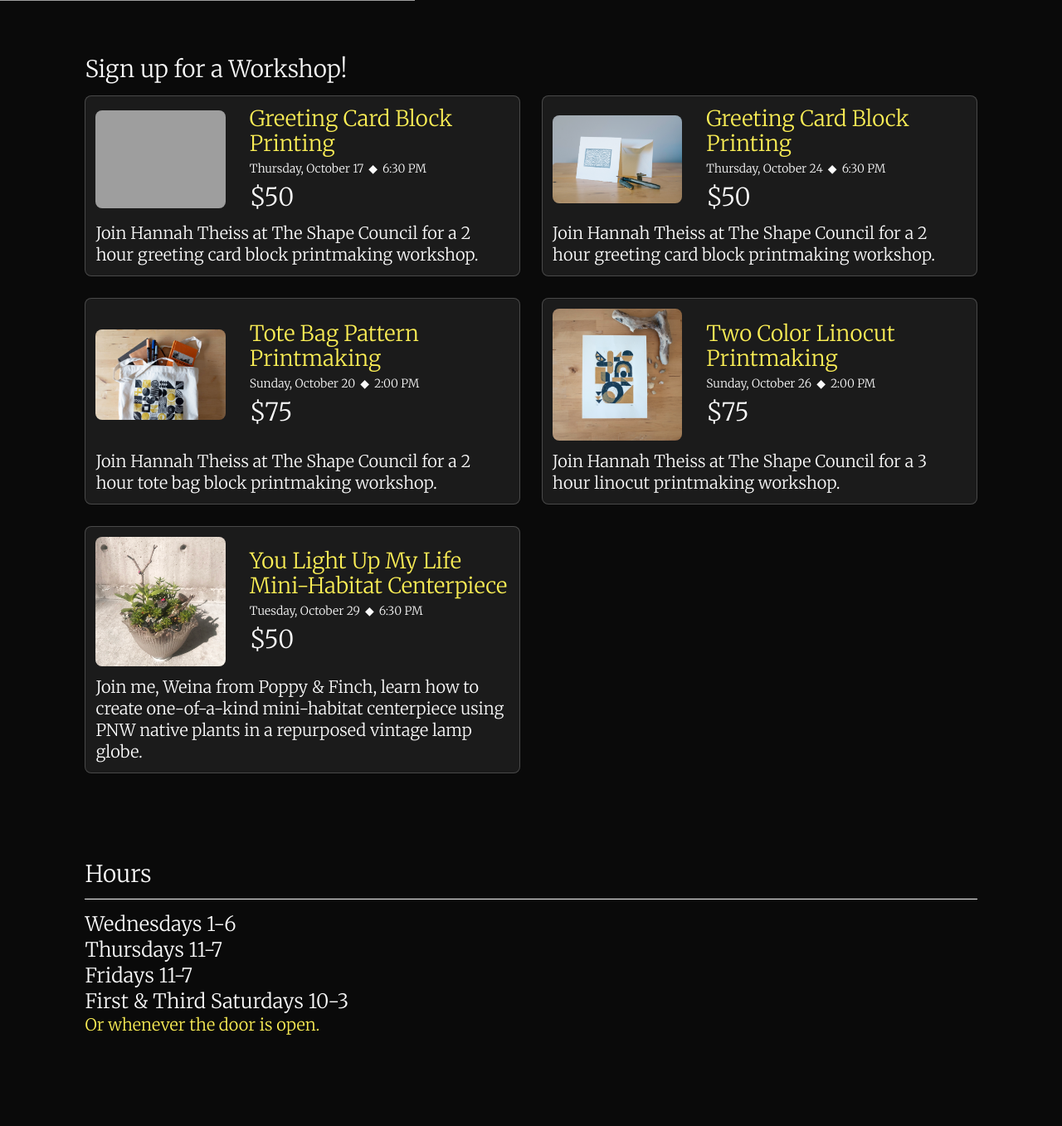
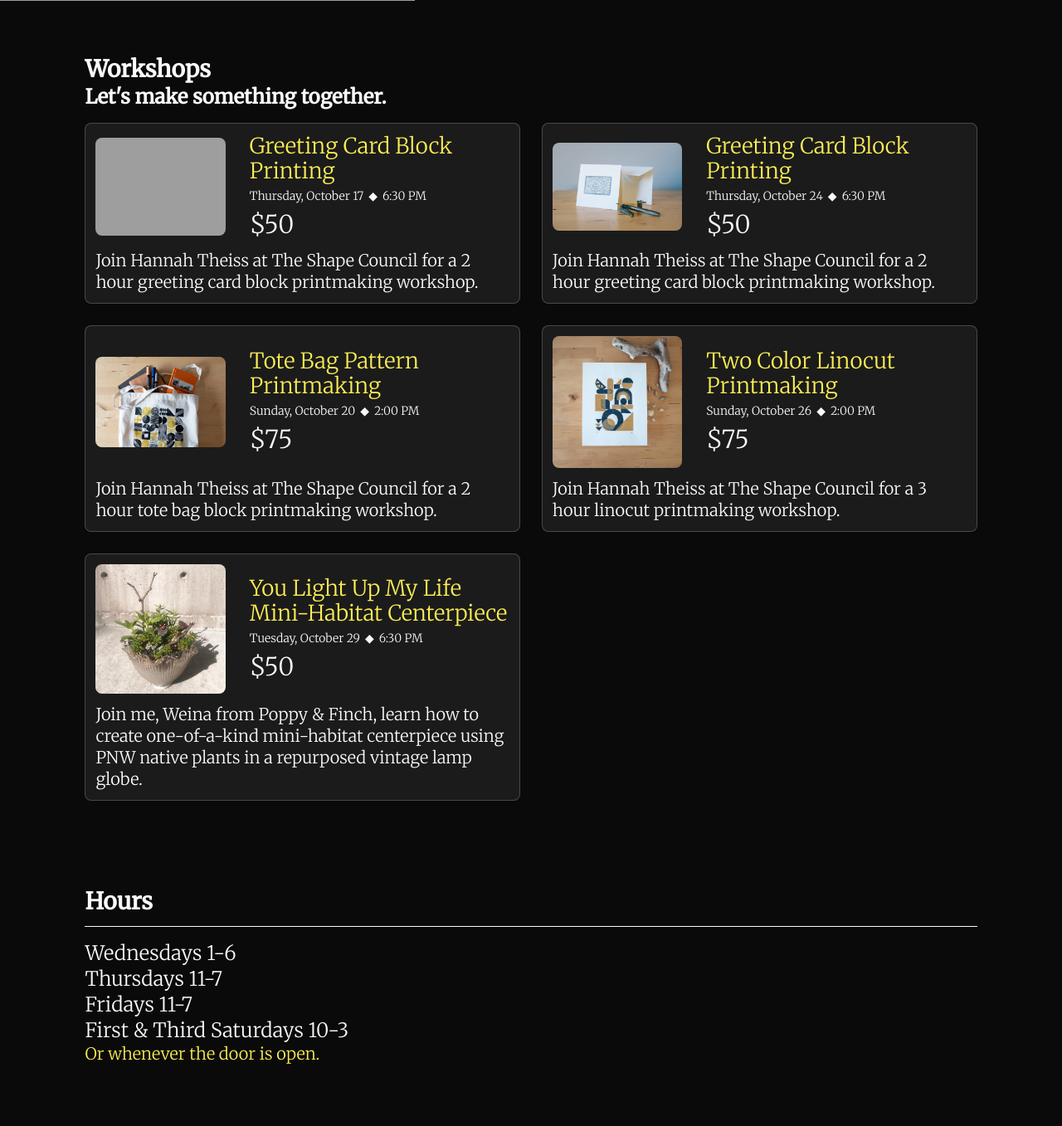
Before and after one commit to theshapecouncil/hello-world, a PHP site: page / in a window 1280 px wide. Shown: the part 374-1731 px from the top of the page at 83% size. Before the commit the page ends 1621 px from the top, so only its background shows below. Run offline with PHP 8.4, Linux system fonts and the light colour scheme; grey boxes are pictures that could not be loaded.

Commit message:
Styles and content

```diff
--- a/index.html
+++ b/index.html
@@ -7,7 +7,6 @@
       href="https://fonts.googleapis.com/css?family=Merriweather:300,400&display=swap"
       rel="stylesheet"
     />
-
     <link rel="stylesheet" href="normalize.css" />
     <link rel="stylesheet" href="theshapecouncil.css" />
   </head>
@@ -23,14 +22,18 @@
     </div>
     <section class="workshops">
       <header class="grid-header">
-        <h2>Sign up for a Workshop!</h2>
+        <h2>Workshops</h2>
+        <h3>Let's make something together.</h3>
       </header>
       <div class="card-container">
         <figure class="card">
           <a
             href="https://checkout.square.site/buy/QAAX2M4WSCFAA2HMNMFUUMTU"
           ></a>
-          <img src="images/Cards2.jpg" alt="Join Hannah Theiss at The Shape Council for a 2 hour greeting card block printmaking workshop." />
+          <img
+            src="images/Cards2.jpg"
+            alt="Join Hannah Theiss at The Shape Council for a 2 hour greeting card block printmaking workshop."
+          />
           <figcaption>
             <strong class="yellow">Greeting Card Block Printing</strong>
             <div class="date-time">
@@ -83,14 +86,20 @@
             <span class="price">$75</span>
           </figcaption>
           <div class="event-description">
-            <p>Join Hannah Theiss at The Shape Council for a 2 hour tote bag block printmaking workshop.</p>
+            <p>
+              Join Hannah Theiss at The Shape Council for a 2 hour tote bag
+              block printmaking workshop.
+            </p>
           </div>
         </figure>
         <figure class="card">
           <a
             href="https://checkout.square.site/buy/SSZEMYEYVQTO4UQEZMJPPUF2"
           ></a>
-          <img src="images/2ColorLinocut.jpg" alt="A picture of a lino cut print" />
+          <img
+            src="images/2ColorLinocut.jpg"
+            alt="A picture of a lino cut print"
+          />
           <figcaption>
             <strong class="yellow">Two Color Linocut Printmaking</strong>
             <div class="date-time">
@@ -101,7 +110,10 @@
             <span class="price">$75</span>
           </figcaption>
           <div class="event-description">
-            <p>Join Hannah Theiss at The Shape Council for a 3 hour linocut printmaking workshop.</p>
+            <p>
+              Join Hannah Theiss at The Shape Council for a 3 hour linocut
+              printmaking workshop.
+            </p>
           </div>
         </figure>
         <figure class="card">
--- a/theshapecouncil.css
+++ b/theshapecouncil.css
@@ -12,8 +12,10 @@ h1 {
 
 h2 {
     font-size: 28px;
-    font-weight: 300;
-    margin-bottom: 14px;
+}
+
+h3 {
+    font-size: 24px;
 }
 
 .hours h2 {
@@ -144,16 +146,16 @@ figure.card p {
     display: block;
     font-size: 14px;
 }
+
 .date-time .symbol {
     display: none;
 }
 
 @media (min-width: 900px) {
-.date-time {
-    align-items: center;
-    display: flex;
-}
-
+    .date-time {
+        align-items: center;
+        display: flex;
+    }
     .date-time .symbol {
         display: block;
         margin: 0 6px;
@@ -164,21 +166,8 @@ figure.card p {
     font-size: 30px;
 }
 
-@media (max-width: 1000px) {
-    header.grid-header {
-        margin-bottom: calc(16px + 2vw);
-    }
-}
-
-@media (min-width: 1000px) {
-    header.grid-header {
-        display: inline-grid;
-        grid-template-columns: auto auto;
-    }
-    header.grid-header span {
-        margin-left: 3vw;
-        margin-top: 2.7vw;
-    }
+header {
+    margin-bottom: 1rem;
 }
 
 .flex-header h1 {
@@ -198,12 +187,9 @@ figure.card p {
         justify-content: center;
         margin-bottom: 64px;
     }
-
     .flex-header h1 {
         margin: 8vw auto 0;
     }
-
-
     .card-container {
         display: grid;
         grid-template-columns: repeat(2, 1fr);
```
